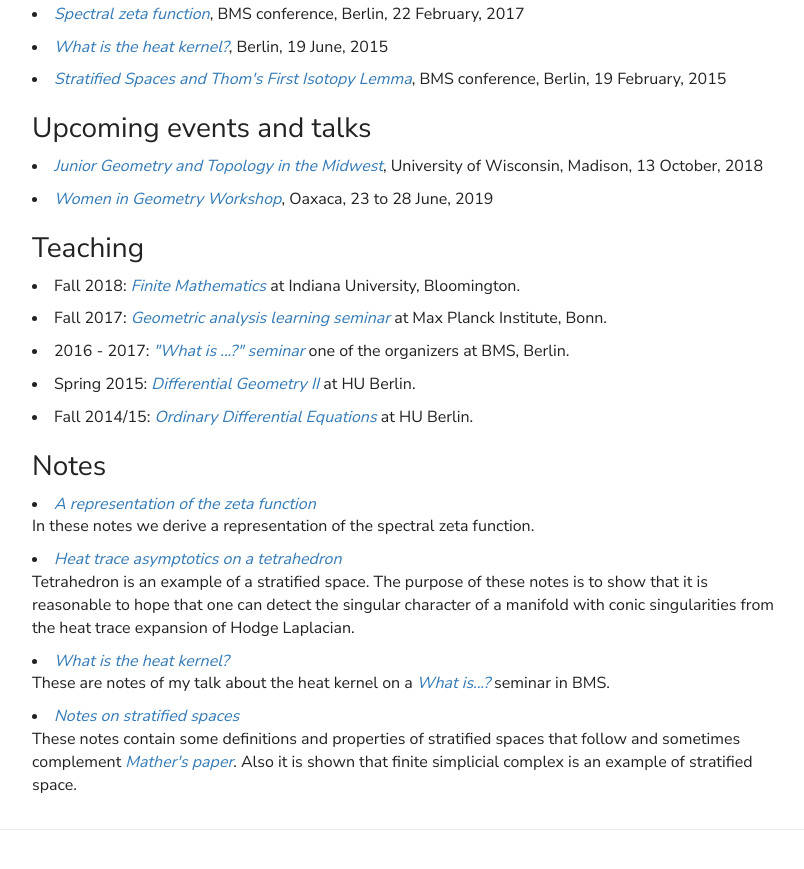
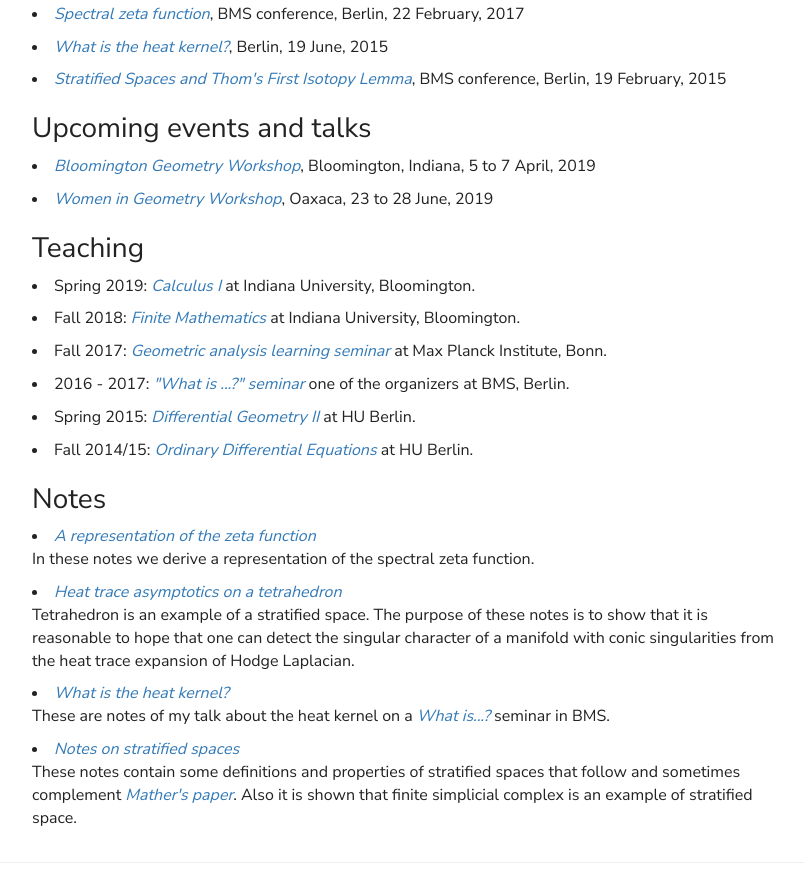
Before and after one commit to AsilyaSuleymanova/AsilyaSuleymanova.github.io, a plain HTML site: page index.html in a window 1280 px wide. Shown: the part 801-1670 px from the top of the page, without its empty margins (233-1037 px from the left). Drawn offline with nearby package versions, Linux system fonts and the light colour scheme; a web font is replaced by a local one.

Commit message:
CV update

```diff
--- a/index.html
+++ b/index.html
@@ -125,7 +125,7 @@
           <h3>Upcoming events and talks</h3>
           <div>
             <li>
-            <a href=http://www.math.wisc.edu/~dymarz/jgt2018/><i>Junior Geometry and Topology in the Midwest</i></a>, University of Wisconsin, Madison, 13 October, 2018
+            <a href=http://www.indiana.edu/~bgw/2019//><i>Bloomington Geometry Workshop</i></a>, Bloomington, Indiana, 5 to 7 April, 2019
             <li>
             <a href=http://www.birs.ca/events/2019/5-day-workshops/19w5115><i>Women in Geometry Workshop</i></a>, Oaxaca, 23 to 28 June, 2019
             </ul>
@@ -134,6 +134,9 @@
 
           <h3>Teaching</h3>
           <div>
+          	<li>
+            Spring 2019: <a href=https://registrar.indiana.edu/browser/soc4192/MATH/MATH-M211.shtml><i>Calculus I</i></a> at Indiana University, Bloomington.
+            </li>
           	<li>
             Fall 2018: <a href=https://registrar.indiana.edu/browser/soc4188/MATH/MATH-M118.shtml><i>Finite Mathematics</i></a> at Indiana University, Bloomington.
             </li>
```
Also changed, not shown: 1 other file.
